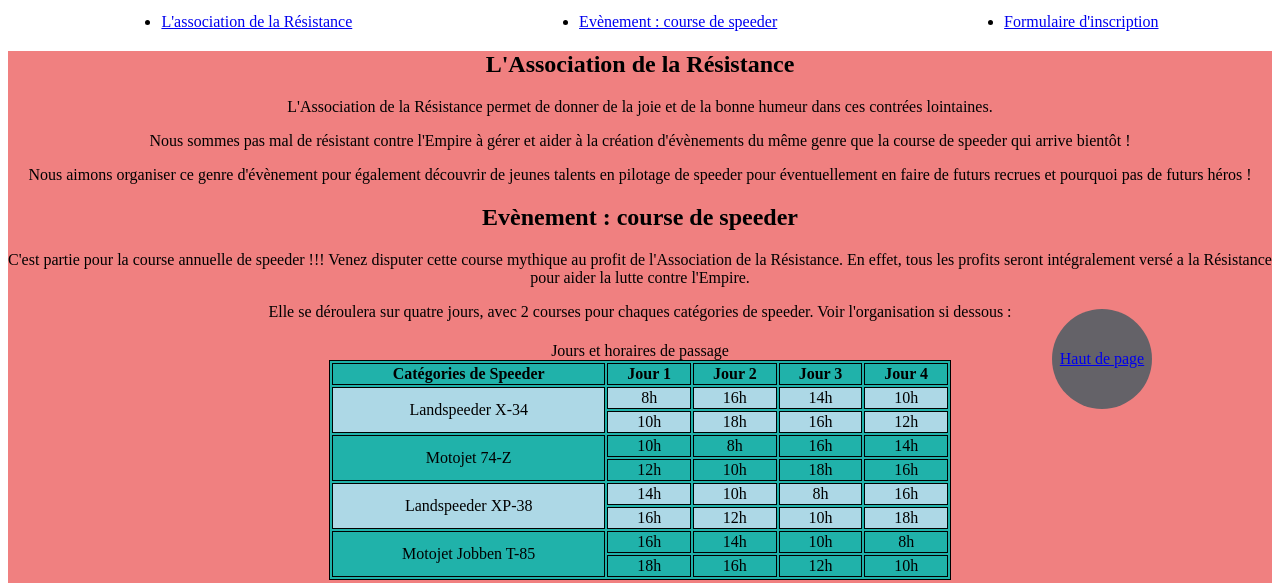
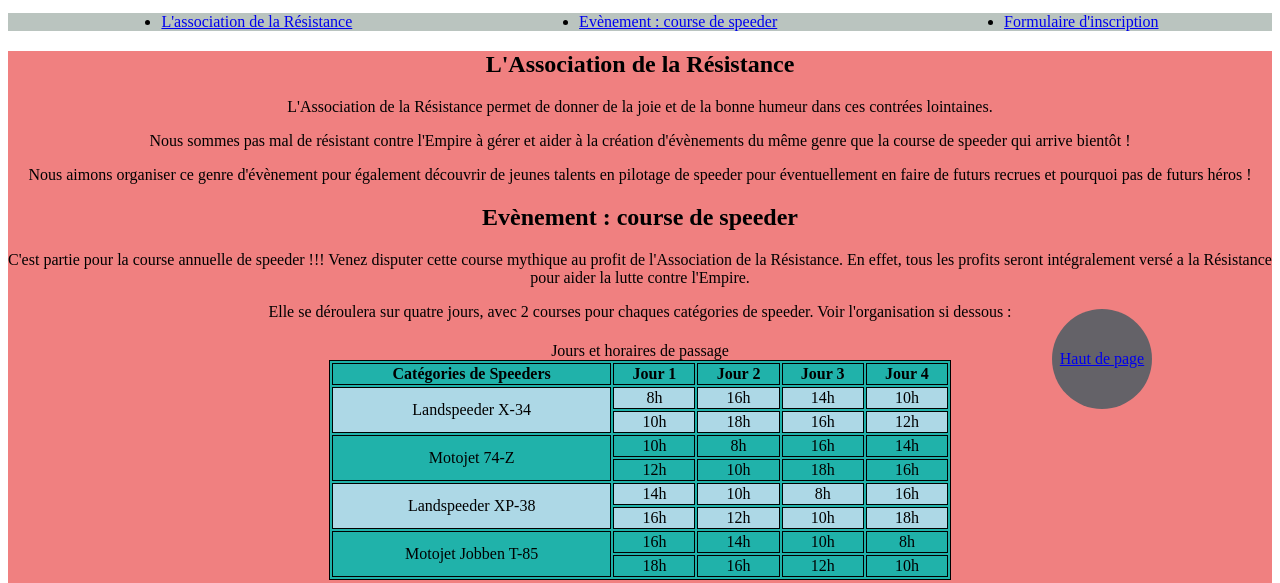
Before and after one commit to Alcarian/Evaluation-html, a plain HTML site: page index.html in a window 1280 px wide. Shown: the part 311-894 px from the top of the page. Drawn offline with Linux system fonts and the light colour scheme.

Commit message:
test github

```diff
--- a/index.html
+++ b/index.html
@@ -35,7 +35,7 @@
                     <caption>Jours et horaires de passage</caption>
                     <thead>
                         <tr>
-                            <th>Catégories de Speeder</th>
+                            <th>Catégories de Speeders</th>
                             <th>Jour 1</th>
                             <th>Jour 2</th>
                             <th>Jour 3</th>
--- a/style.css
+++ b/style.css
@@ -1,6 +1,7 @@
 .nav {
   display: flex;
   justify-content: space-around;
+  background-color: #bac4bf;
 }
 
 main {
```
